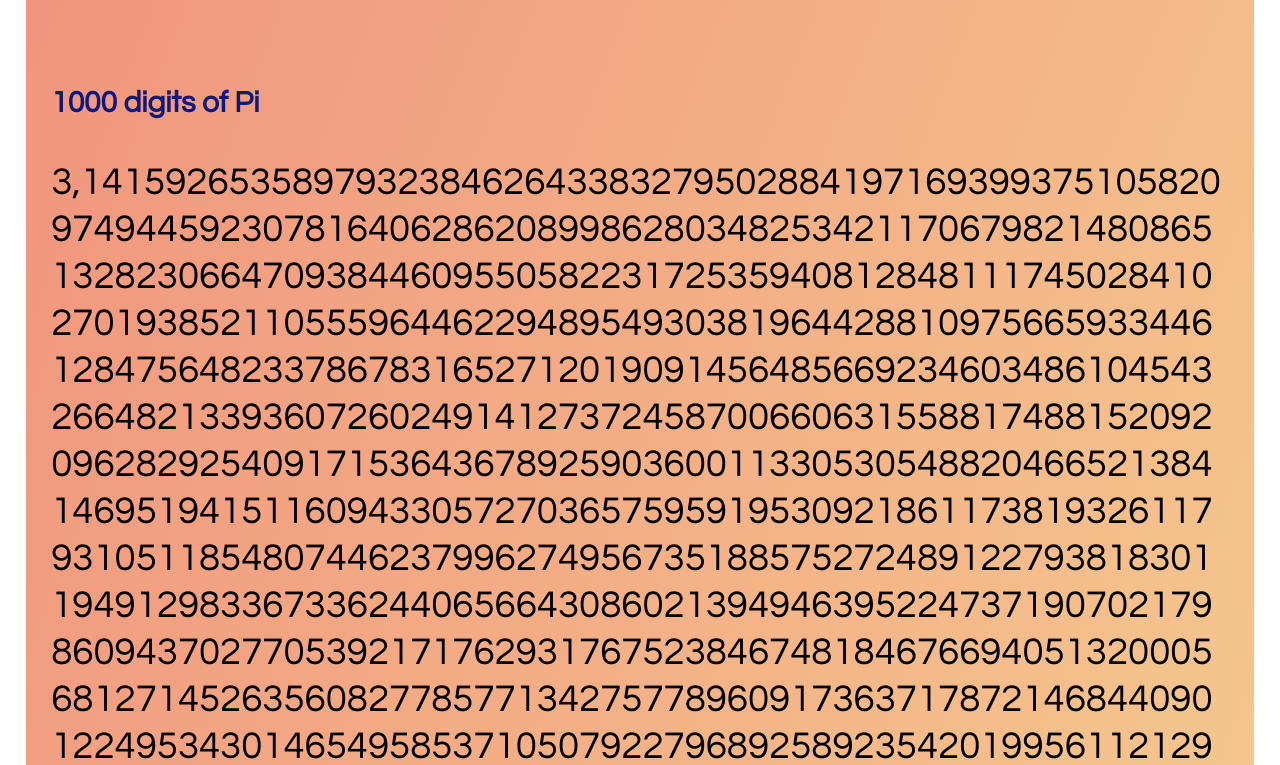
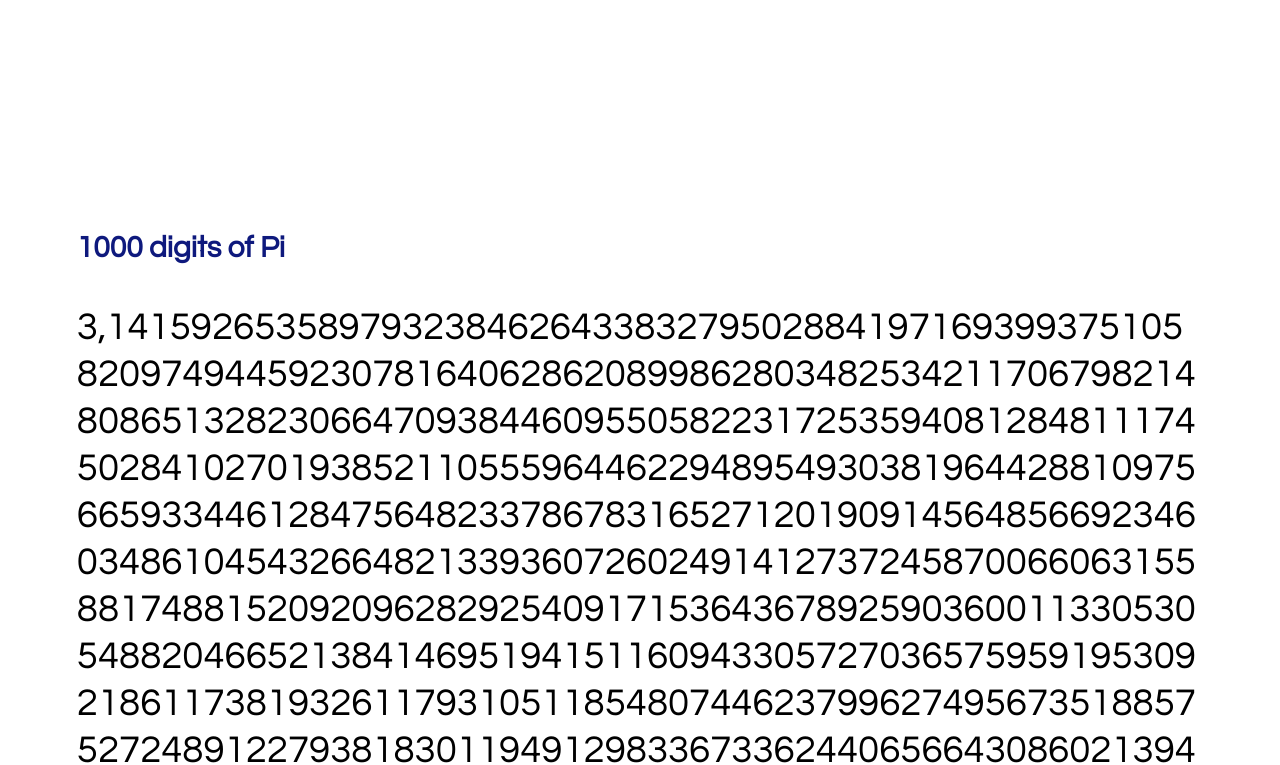
Before and after one commit to mennneken/bananazepfontanim, a website: page index.html in a window 1280 px wide. Shown: the part 5223-5988 px from the top of the page. Drawn offline with Linux system fonts and the light colour scheme.

Commit message:
style update

```diff
--- a/style.css
+++ b/style.css
@@ -52,14 +52,14 @@ section {
 }
 
 section:nth-child(even) {
-    background-image: var(--gradient);
+    /* background-image: var(--gradient);
     background-color: var(--color-gradient);
-    border-radius: 2em;
+    border-radius: 2em; */
 }
 section > section {
-    background-image: none !important;
+    /* background-image: none !important;
     background-color: transparent !important;
-    padding: 00;
+    padding: 00; */
 }
 
 section > section + section {
```
